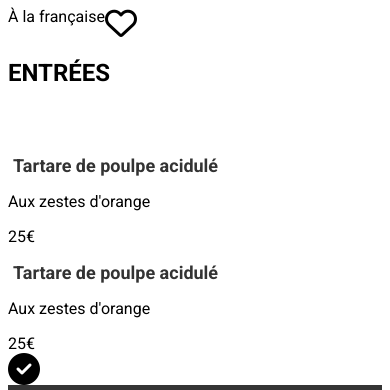
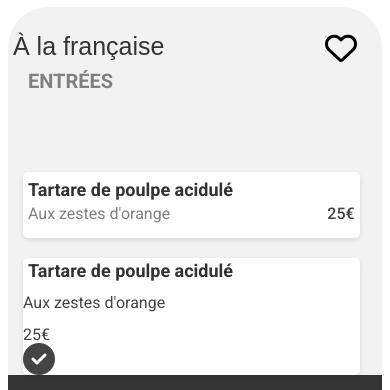
Before and after one commit to ArnaudG28/ArnaudGhali_3_25062021, a website: page MenuAlaFrancaise.html in a window 390 px wide. Shown: the part 81-471 px from the top of the page. Drawn offline with Linux system fonts and the light colour scheme; a web font is replaced by a local one.

Commit message:
Version V 6.0.1 maquettage des sous menus
maquettage des sous menus - entrées
Nouvelle version suite à un pb de compilation

```diff
--- a/css/style.css
+++ b/css/style.css
@@ -5,7 +5,7 @@ index.css pour index.html
 ---------
 Feuille de style pour le projet 3 ohmyfood
 Par Arnaud Ghali
-Version V 5.0 initiale maquettage - partie exploration et fonctionnement - fin page index */
+Version V 6.0 maquettage menu - à la francçaise */
 /* typographie commun
 Polices :
 Logo et titres: Shrikhand
@@ -42,11 +42,26 @@ a {
   text-align: center;
 }
 
+/* H1 pour le titre des restaurants dans les menus */
+.policeH1Menu {
+  font-family: "Shrikhand", sans-serif;
+  font-size: 25px;
+  color: #333;
+  width: 100%;
+}
+
 /* H2 pour les titres des containers */
 .policeH2 {
   font-family: "Roboto", sans-serif;
   font-size: 20px;
   color: #333;
+  margin: 5px;
+}
+
+.policeH2Menu {
+  font-family: "Roboto", sans-serif;
+  font-size: 20px;
+  color: gray;
   margin: 5px;
 }
 
@@ -200,7 +215,7 @@ a {
 }
 
 .fonctionnementNombre {
-  background-color: #9a62df;
+  background-color: #9356DC;
   color: white;
   border-radius: 50%;
   padding: 5px 10px;
@@ -212,7 +227,7 @@ a {
 }
 
 .fonctionnementIcon {
-  color: #9a62df;
+  color: #9356DC;
   padding-left: 20px;
   padding-right: 20px;
 }
@@ -251,7 +266,7 @@ a {
 }
 
 .vignette {
-  /* Grid vignette hebergement*/
+  /* Grid vignette Restaurant*/
   display: grid;
   grid-template-columns: 1fr 1fr;
   grid-template-rows: auto;
@@ -264,7 +279,7 @@ a {
 }
 
 .vignetteD {
-  /* chaque vignette hebergement*/
+  /* chaque vignette Restaurant*/
   background: white;
   text-decoration: none;
   color: #444;
@@ -415,13 +430,12 @@ a {
   }
 }
 /* Pour les ecrans type desktop */
-/* Pour les menus */
-/* Menus */
-.flex-menus {
-  display: flex;
-  flex-direction: column;
-}
-
+/*---------
+Pour les menus
+menu.css pour les différents menus
+Feuille de style pour le projet 3 ohmyfood
+Par Arnaud Ghali
+Version V 6.0 maquettage menu - à la française - entrées*/
 /* typographie commun
 Polices :
 Logo et titres: Shrikhand
@@ -458,11 +472,251 @@ a {
   text-align: center;
 }
 
+/* H1 pour le titre des restaurants dans les menus */
+.policeH1Menu {
+  font-family: "Shrikhand", sans-serif;
+  font-size: 25px;
+  color: #333;
+  width: 100%;
+}
+
 /* H2 pour les titres des containers */
 .policeH2 {
   font-family: "Roboto", sans-serif;
   font-size: 20px;
   color: #333;
+  margin: 5px;
+}
+
+.policeH2Menu {
+  font-family: "Roboto", sans-serif;
+  font-size: 20px;
+  color: gray;
+  margin: 5px;
+}
+
+.policeH3 {
+  font-family: "Roboto", sans-serif;
+  font-size: 18px;
+  color: #333;
+  margin: 5px;
+}
+
+.policeH4 {
+  font-family: "Roboto", sans-serif;
+  font-size: 14px;
+  color: #333;
+  margin: 5px;
+}
+
+/* H3 pour les vignettes */
+.policeVignetteTitre {
+  font-family: "Roboto", sans-serif;
+  font-size: 18px;
+  color: #333;
+  margin: 5px;
+}
+
+/* H4 pour les vignettes et Fonctionnement */
+.policeVignette {
+  font-family: "Roboto", sans-serif;
+  font-size: 18px;
+  color: #333;
+  margin: 5px;
+}
+
+/* H3 pour le footer*/
+.policeFooterTitre {
+  font-family: "Shrikhand", sans-serif;
+  font-size: 20px;
+  color: white;
+  margin: 5px;
+}
+
+/* H3 pour le footer*/
+.policeFooter {
+  font-family: "Roboto", sans-serif;
+  font-size: 18px;
+  color: white;
+  margin: 5px;
+}
+
+/* Menus */
+.titreRestaurant {
+  display: grid;
+  grid-template-columns: 70% 30%;
+  grid-template-rows: auto;
+  width: 100%;
+}
+
+.titreRestaurantTexte {
+  padding-top: 25px;
+  padding-left: 5px;
+  text-align: left;
+}
+
+.titreRestaurantCoeur {
+  padding-top: 25px;
+  padding-right: 25px;
+  text-align: right;
+}
+
+.flex-menus {
+  display: flex;
+  flex-direction: row;
+  flex-wrap: wrap;
+  align-content: center;
+  margin: auto;
+  background-color: #F2F2F2;
+  border-top-left-radius: 40px;
+  border-top-right-radius: 40px;
+}
+
+/* Mise en forme des titres : Entrées, Plats, Desserts */
+.titreSousMenu {
+  display: flex;
+  flex-direction: row;
+  text-align: left;
+}
+
+/* Mise en forme des accompagnements des menus */
+.accompagnements {
+  display: grid;
+  grid-template-columns: 1fr 1fr;
+  grid-template-rows: auto;
+}
+
+.menuEntrees {
+  /* Grid vignette menu Entrées*/
+  display: grid;
+  grid-template-columns: 1fr 1fr;
+  grid-template-rows: auto;
+  grid-gap: 20px;
+  background-color: #F2F2F2;
+  width: 90%;
+  align-content: space-between;
+  margin-left: 2%;
+  margin-right: 2%;
+}
+
+.entreeDetail {
+  /* chaque Entrée*/
+  background: white;
+  text-decoration: none;
+  color: #444;
+  box-shadow: 0 2px 5px rgba(0, 0, 0, 0.1);
+  display: flex;
+  flex: 1;
+  flex-direction: column;
+  line-height: 16px;
+  min-height: 100%;
+  border-bottom-right-radius: 5px;
+  border-bottom-left-radius: 5px;
+  border-top-left-radius: 5px;
+  border-top-right-radius: 5px;
+  position: relative;
+  top: 0;
+  transition: all 0.1s ease-in;
+  padding: 0;
+}
+
+.entree {
+  padding-top: 5px;
+}
+
+/* Police pour les menus accompagnements*/
+.policeAccompagnements {
+  text-align: left;
+  margin-top: 2%;
+  color: gray;
+  font-weight: 400;
+  padding-left: 5px;
+}
+
+.prixAccompagnements {
+  text-align: right;
+  margin-top: 2%;
+  font-weight: 500;
+  padding-right: 5px;
+}
+
+/*Definition pour les responsives */
+/* Pour les ecrans type portable*/
+@media only screen and (max-width: 768px) {
+  /* Menus */
+  .flex-menus {
+    flex-direction: column;
+    align-items: center;
+    margin-left: 0;
+    margin-right: 0;
+    margin: 0;
+    padding: 0;
+    width: 100%;
+  }
+
+  .menuEntrees {
+    grid-template-columns: 1fr;
+    align-content: space-between;
+    margin-left: 0;
+  }
+}
+/* Pour les ecrans type tablette */
+/* typographie commun
+Polices :
+Logo et titres: Shrikhand
+Texte: Roboto
+*/
+/* Couleurs chartre graphique */
+/*Body généralités polices et fond*/
+html {
+  font-family: "Roboto", sans-serif;
+  margin: 0;
+}
+
+body {
+  background-color: white;
+}
+
+header {
+  background-color: white;
+}
+
+a {
+  /* Pour les balises liens de toute la page*/
+  color: inherit;
+  text-decoration: none;
+}
+
+/* Définition des tailles de polices */
+/* H1 pour le titre principal */
+.policeH1 {
+  font-family: "Shrikhand", sans-serif;
+  font-size: 32px;
+  color: #333;
+  width: 100%;
+  text-align: center;
+}
+
+/* H1 pour le titre des restaurants dans les menus */
+.policeH1Menu {
+  font-family: "Shrikhand", sans-serif;
+  font-size: 25px;
+  color: #333;
+  width: 100%;
+}
+
+/* H2 pour les titres des containers */
+.policeH2 {
+  font-family: "Roboto", sans-serif;
+  font-size: 20px;
+  color: #333;
+  margin: 5px;
+}
+
+.policeH2Menu {
+  font-family: "Roboto", sans-serif;
+  font-size: 20px;
+  color: gray;
   margin: 5px;
 }
 
```
Also changed, not shown: scss/biblios/_index.css, 1 other file.
